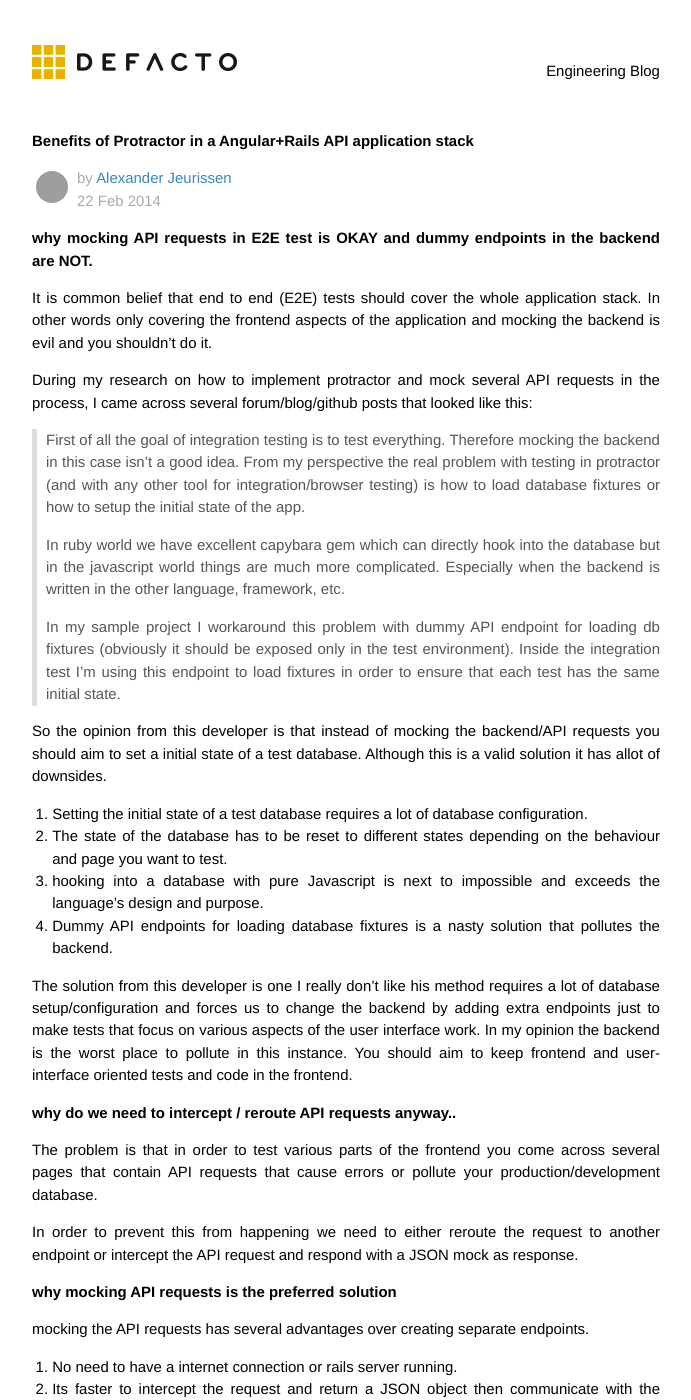
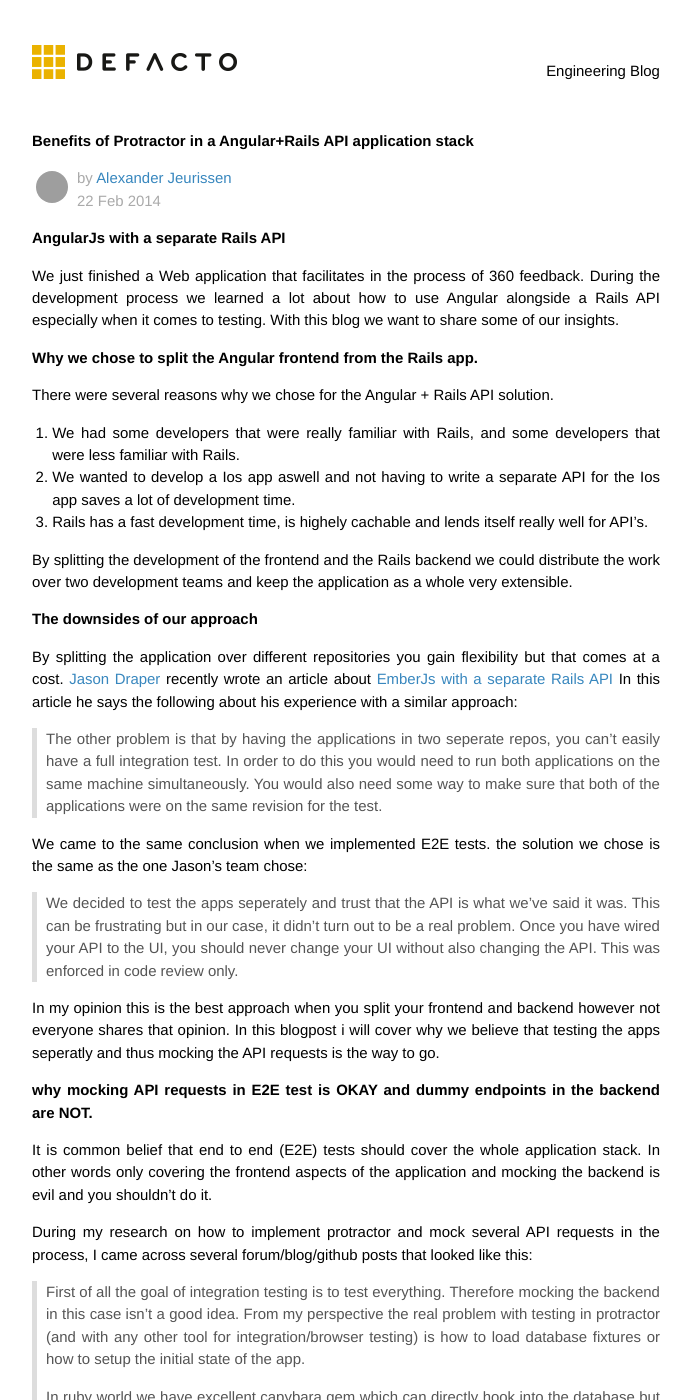
Before and after one commit to DefactoSoftware/devblog, a Jekyll site: the page built from _posts/2014-02-22-benefits-of-protractor-in-a-angular-rails-api-application-stack.markdown, in a window 1280 px wide and 1400 px high. Shown: the whole window, without its empty margins (294-985 px from the left). Built offline with Jekyll 4.4.1, drawn with Linux system fonts in a browser that asks for light colours; Markdown is read by kramdown in place of the engine named in the settings; comment, search, counter and statistics services are not loaded; some of the changed text lies outside the part shown; grey boxes are pictures that could not be loaded.

Commit message:
Add section about project context of 360 and reference thoughtbot article

```diff
--- a/_posts/2014-02-22-benefits-of-protractor-in-a-angular-rails-api-application-stack.markdown
+++ b/_posts/2014-02-22-benefits-of-protractor-in-a-angular-rails-api-application-stack.markdown
@@ -3,8 +3,57 @@ layout: post
 title: "Benefits of Protractor in a Angular+Rails API application stack"
 date: 2014-02-22 18:13:16
 author: alexander
-categories: []
+categories: [Angular,Rails]
 ---
+
+## AngularJs with a separate Rails API
+We just finished a Web application that facilitates in the process of 360
+feedback. During the development process we learned a lot about how to use
+Angular alongside a Rails API especially when it comes to testing.
+With this blog we want to share some of our insights.
+
+### Why we chose to split the Angular frontend from the Rails app.
+There were several reasons why we chose for the Angular + Rails API solution.
+
+1. We had some developers that were really familiar with Rails, and some
+   developers that were less familiar with Rails.
+2. We wanted to develop a Ios app aswell and not having to write a separate API
+   for the Ios app saves a lot of development time.
+3. Rails has a fast development time, is highely cachable and lends itself
+   really well for API's.
+
+By splitting the development of the frontend and the Rails backend we could
+distribute the work over two development teams and keep the application as a
+whole very extensible.
+
+### The downsides of our approach
+By splitting the application over different repositories you gain flexibility
+but that comes at a cost. <a href="https://twitter.com/drapergeek">Jason
+Draper</a> recently wrote an article about
+<a href="http://robots.thoughtbot.com/emberjs-with-a-separate-rails-api">
+EmberJs with a separate Rails API
+</a>
+In this article he says the following about his experience with a similar
+approach:
+>The other problem is that by having the applications in two seperate repos, you
+>can't easily have a full integration test. In order to do this you would need
+>to run both applications on the same machine simultaneously. You would also
+>need some way to make sure that both of the applications were on the same
+>revision for the test.
+
+We came to the same conclusion when we implemented E2E tests. the solution we
+chose is the same as the one Jason's team chose:
+
+>We decided to test the apps seperately and trust that the API is what we've
+>said it was. This can be frustrating but in our case, it didn't turn out to be
+>a real problem. Once you have wired your API to the UI, you should never change
+>your UI without also changing the API. This was enforced in code review only.
+
+In my opinion this is the best approach when you split your frontend and backend
+however not everyone shares that opinion. In this blogpost i will cover why we
+believe that testing the apps seperatly and thus mocking the API requests is the
+way to go.
+
 ## why mocking API requests in E2E test is OKAY and dummy endpoints in the backend are NOT.
 It is common belief that end to end (E2E) tests should cover the whole application stack. In other words only covering the frontend aspects of the
 application and mocking the backend is evil and you shouldn't do it.
@@ -24,7 +73,7 @@ I came across several forum/blog/github posts that looked like this:
 >Inside the integration test I'm using this endpoint to load fixtures in order to ensure that each test has the same initial state.
 
 So the opinion from this developer is that instead of mocking the backend/API requests you should aim to set a initial state of a test database.
-Although this is a valid solution it has allot of downsides.
+Although this is a valid solution it has a lot of downsides.
 
 1. Setting the initial state of a test database requires a lot of database configuration.
 2. The state of the database has to be reset to different states depending on the behaviour and page you want to test.
```
